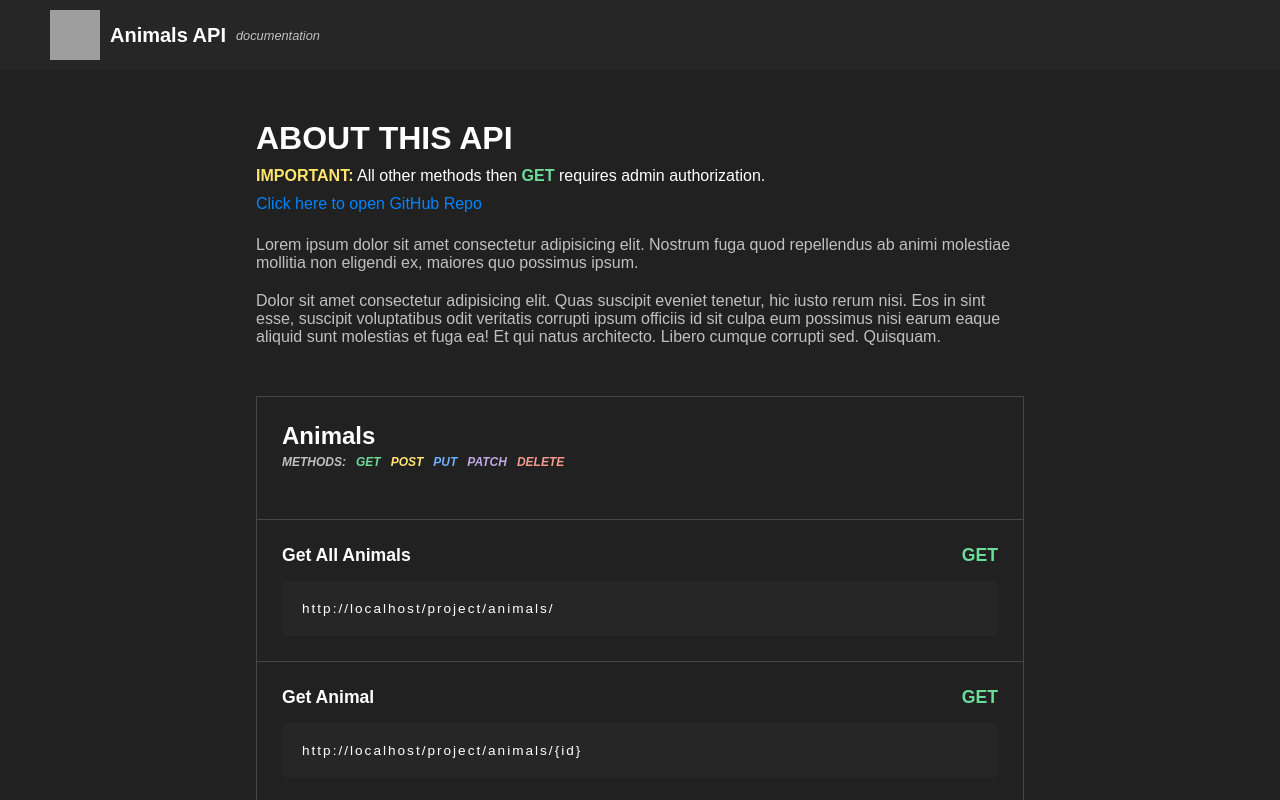
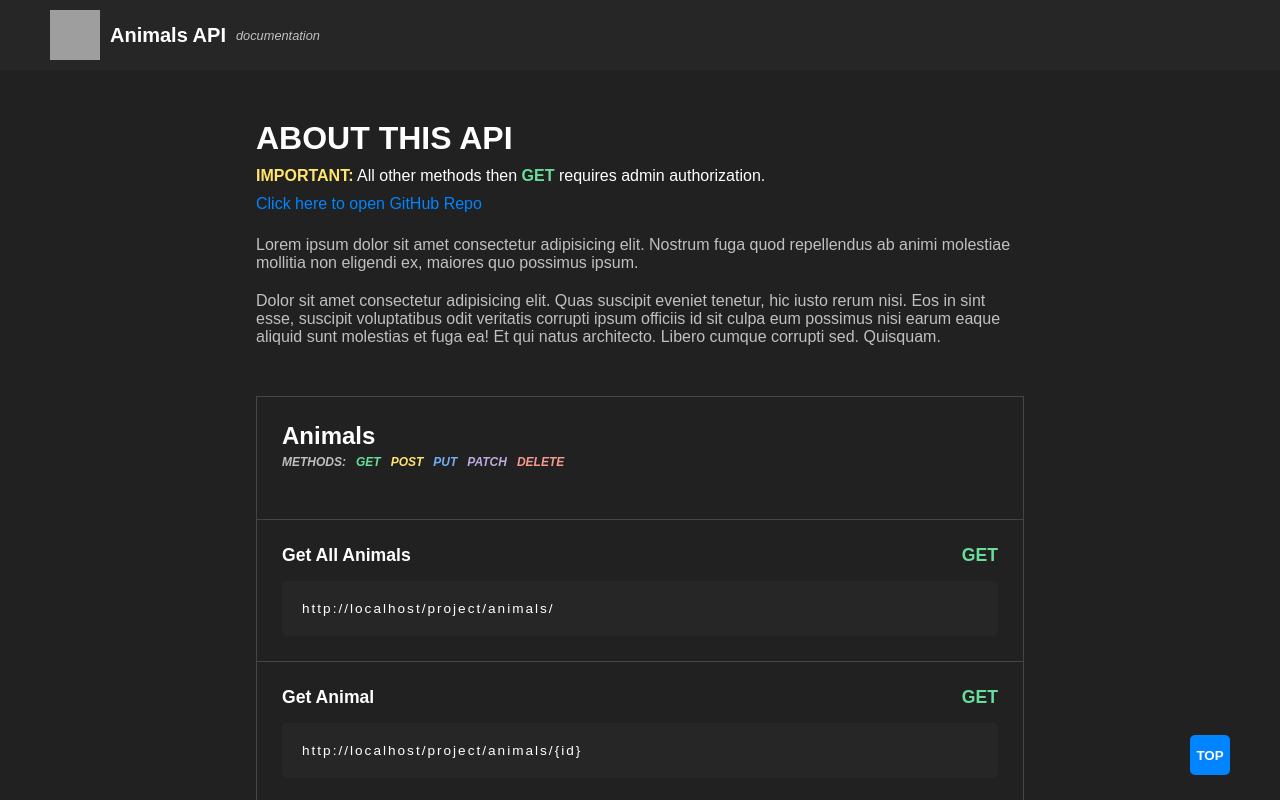
Before and after one commit to KatyTye/animals_api, a React (Vite) app in the folder routes/documentation/: page / in a window 1280 px wide. Shown: the top 800 px of the page. Built offline with nearby package versions, Linux system fonts and the light colour scheme; grey boxes are pictures that could not be loaded.

Commit message:
feat: added button to back to top

```diff
--- a/routes/documentation/src/App.jsx
+++ b/routes/documentation/src/App.jsx
@@ -2,12 +2,14 @@ import Article from "./components/Article"
 import Footer from "./components/Footer"
 import Header from "./components/Header"
 import Methods from "./components/Methods"
+import Top from "./components/Top"
 import "./styles/main.sass"
 
 function App() {
 
 	return (
 		<>
+			<Top />
 			<Header />
 			<Article />
 			<Methods />
--- /dev/null
+++ b/routes/documentation/src/components/Top.jsx
@@ -0,0 +1,9 @@
+export default function Top() {
+
+	return (
+		<button className="overlay-content" id="top-button"
+			onClick={() => { location.hash = "#top" }}>
+			TOP
+		</button>
+	)
+}
```
